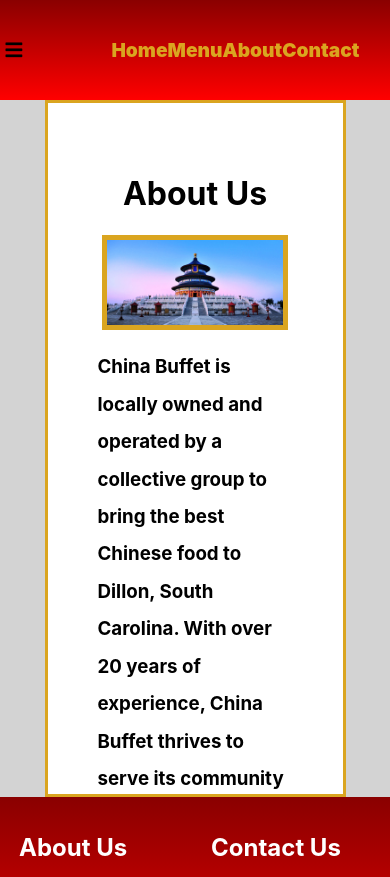
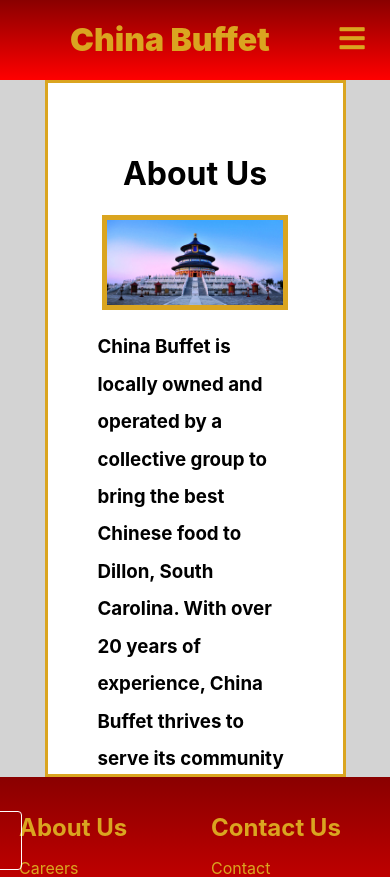
Before and after one commit to dchen8419/China-Buffet-V2, a React (Create React App) app: page /about in a window 390 px wide. Shown: the top 877 px of the page. Built offline with nearby package versions, Linux system fonts and the light colour scheme.

Commit message:
added navbar button with mobile settings

```diff
--- a/src/Components/Footer/Footer.css
+++ b/src/Components/Footer/Footer.css
@@ -15,7 +15,7 @@
     text-align: center;
     margin-bottom: 24px;
     padding: 24px;
-    color: #fff;
+    color: goldenrod;
 }
 
 .footer-subscription > p {
@@ -47,7 +47,7 @@
     border: none;
     font-size: 18px;
     margin-bottom: 16px;
-    border: 1px solid #fff;
+    border: 1px solid goldenrod;
 }
 
 .footer-link-wrapper {
@@ -69,11 +69,11 @@
 }
 
 .footer-link-items > h2 {
-    color: #fff;
+    color: goldenrod;
 }
 
 .footer-link-items a {
-    color: #fff;
+    color: goldenrod;
     text-decoration: none;
     margin-bottom: 8px;
 }
--- /dev/null
+++ b/src/Components/Navbar/Button.css
@@ -0,0 +1,43 @@
+:root {
+    --primary: #fff;
+}
+
+.btn {
+    padding: 8px 20px;
+    border-radius: 2px;
+    outline: none;
+    border: none;
+    cursor: pointer;
+}
+
+.btn--primary {
+    background-color: var(--primary);
+    color: #242424;
+    border: 1px solid var(--primary);
+}
+
+.btn--outline {
+    background-color: transparent;
+    color: #fff;
+    padding: 8px 20px;
+    border: 1px solid var(--primary);
+    transition: all 0.3s ease-out;
+}
+
+.btn--medium {
+    padding: 8px 20px;
+    font-size: 18px;
+}
+
+.btn--large {
+    padding: 12px 26px;
+    font-size: 20px;
+}
+
+.btn--large:hover,
+.btn--medium:hover {
+    transition: all 0.3s ease-out;
+    background: #fff;
+    color: #242424;
+    transition: 250ms;
+}
--- a/src/Components/Navbar/Navbar.css
+++ b/src/Components/Navbar/Navbar.css
@@ -1,4 +1,4 @@
-@media (prefers-reduced-motion: no-preference) {
+/* @media (prefers-reduced-motion: no-preference) {
 nav {
     display: flex;
     justify-content: space-around;
@@ -23,4 +23,166 @@ nav {
     text-decoration: none;
     font-weight: 900;
 }
+} */
+
+.navbar {
+    background: linear-gradient(rgb(138, 0, 0), red);
+    height: 80px;
+    display: flex;
+    justify-content: center;
+    align-items: center;
+    font-size: 1.2rem;
+    position: sticky;
+    top: 0;
+    z-index: 999;
 }
+
+.navbar-container {
+    display: flex;
+    justify-content: center;
+    align-items: center;
+    height: 80px;
+    max-width: 1500px;
+}
+
+.navbar-logo {
+    color: goldenrod;
+    justify-self: start;
+    margin-left: 20px;
+    cursor: pointer;
+    text-decoration: none;
+    font-size: 2rem;
+    display: flex;
+    align-items: center;
+    font-weight: 900;
+}
+
+.fa-typo3 {
+    margin-left: 0.5rem;
+    font-size: 1.8rem;
+}
+
+.nav-menu {
+    display: grid;
+    grid-template-columns: repeat(4, auto);
+    grid-gap: 10px;
+    list-style: none;
+    text-align: center;
+    width: 60vw;
+    justify-content: end;
+    margin-right: 2rem;
+}
+
+.nav-item {
+    height: 80px;
+}
+
+
+.nav-links {
+    color: goldenrod;
+    display: flex;
+    align-items: center;
+    text-decoration: none;
+    padding: 0.5rem 1rem;
+    height: 100%;
+    font-weight: 900;
+}
+
+.nav-links:hover {
+    border-bottom: 4px solid goldenrod;
+    transition: all 0.2s ease-out;
+}
+
+.fa-bars {
+    color: goldenrod;
+}
+
+.nav-links-mobile {
+    display: none;
+}
+
+.menu-icon {
+    display: none;
+}
+
+@media screen and (max-width: 960px) {
+    .NavbarItems {
+        position: relative;
+    }
+
+    .nav-menu {
+        display: flex;
+        flex-direction: column;
+        width: 100%;
+        height: 90vh;
+        position: absolute;
+        top: 80px;
+        left: -100%;
+        opacity: 1;
+        transition: all 0.5s ease;
+    }
+
+    .nav-menu.active {
+        background: linear-gradient(rgb(138, 0, 0), red);
+        left: 0;
+        opacity: 1;
+        transition: all 0.5s ease;
+        z-index: 1;
+    }
+
+    .nav-links {
+        text-align: center;
+        padding: 2rem;
+        width: 100%;
+        display: table;
+    }
+
+    .nav-links:hover {
+        background-color: #fff;
+        color: #242424;
+        border-radius: 0;
+    }
+
+    .navbar-logo {
+        position: absolute;
+        top: 0;
+        left: 0;
+        transform: translate(25%, 50%);
+    }
+
+    .menu-icon {
+        display: block;
+        position: absolute;
+        top: 0;
+        right: 0;
+        transform: translate(-100%, 60%);
+        font-size: 1.8rem;
+        cursor: pointer;
+    }
+
+    .fa-times {
+        color: goldenrod;
+        font-size: 2rem;
+    }
+
+    .nav-links-mobile {
+        display: block;
+        text-align: center;
+        margin: 2rem auto;
+        border-radius: 4px;
+        width: 80%;
+        text-decoration: none;
+        font-size: 1.5rem;
+        background-color: transparent;
+        color: goldenrod;
+        padding: 14px 20px;
+        border: 1px solid #fff;
+        transition: all 0.3s ease-out;
+    }
+
+    .nav-links-mobile:hover {
+        background: #fff;
+        color: #242424;
+        transition: 250ms;
+    }
+}
--- a/src/Components/Navbar/Navbar.jsx
+++ b/src/Components/Navbar/Navbar.jsx
@@ -26,26 +26,67 @@ function Navbar() {
 
     window.addEventListener('resize', showButton);
 
+    // return (
+    //     <nav>
+    //         <div onClick={handleClick}>
+    //             <i className={click ? 'fas fa-times' : 'fas fa-bars'} />
+    //         </div>
+    //         <ul className='nav-links'>
+    //             <Link className='nav-style' to="/" onClick={closeMobileMenu}>
+    //                 <li>Home</li>
+    //             </Link>
+    //             <Link className='nav-style' to="/menu" onClick={closeMobileMenu}>
+    //                 <li>Menu</li>
+    //             </Link>
+    //             <Link className='nav-style' to="/about" onClick={closeMobileMenu}>
+    //                 <li>About</li>
+    //             </Link>
+    //             <Link className='nav-style' to="/contact" onClick={closeMobileMenu}>
+    //                 <li>Contact</li>
+    //             </Link>
+    //         </ul>
+    //         <div>
+    //         {/* {button && <Button buttonStyle='btn--outline'></Button>} */}
+    //         </div>
+    //     </nav>
+    // )
+
     return (
-        <nav>
-            <div onClick={handleClick}>
+        <>
+            <nav className="navbar">
+                <div className="navbar-container">
+                    <Link to="/" className="navbar-logo" onClick={closeMobileMenu}>
+                        China Buffet
+                    </Link>
+                    <div className='menu-icon' onClick={handleClick}>
                         <i className={click ? 'fas fa-times' : 'fas fa-bars'} />
                     </div>
-            <ul className='nav-links'>
-                <Link className='nav-style' to="/" onClick={closeMobileMenu}>
-                    <li>Home</li>
+                    <ul className={click ? 'nav-menu active' : 'nav-menu'}>
+                        <li className='nav-item'>
+                            <Link to='/' className='nav-links' onClick={closeMobileMenu}>
+                                Home
                             </Link>
-                <Link className='nav-style' to="/menu" onClick={closeMobileMenu}>
-                    <li>Menu</li>
+                        </li>
+                        <li className='nav-item'>
+                            <Link to='/menu' className='nav-links' onClick={closeMobileMenu}>
+                                Menu
                             </Link>
-                <Link className='nav-style' to="/about" onClick={closeMobileMenu}>
-                    <li>About</li>
+                        </li>
+                        <li className='nav-item'>
+                            <Link to='/about' className='nav-links' onClick={closeMobileMenu}>
+                                About
                             </Link>
-                <Link className='nav-style' to="/contact" onClick={closeMobileMenu}>
-                    <li>Contact</li>
+                        </li>
+                        <li className='nav-item'>
+                            <Link to='/contact' className='nav-links-mobile' onClick={closeMobileMenu}>
+                                Contact
                             </Link>
+                        </li>
                     </ul>
+                    {button}
+                </div>
             </nav>
+        </>
         )
 }
 
```
Also changed, not shown: src/Components/Navbar/Button.jsx (added, +30 -0 lines), src/Assets/ricebowl.png (added). Lines whose indentation alone changed are shown as unchanged.
